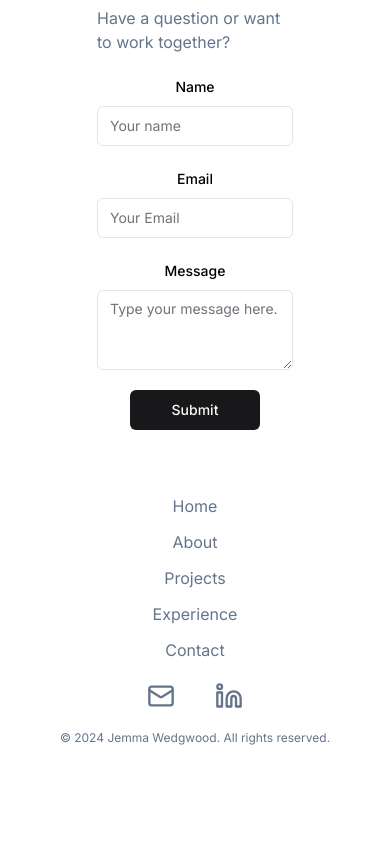
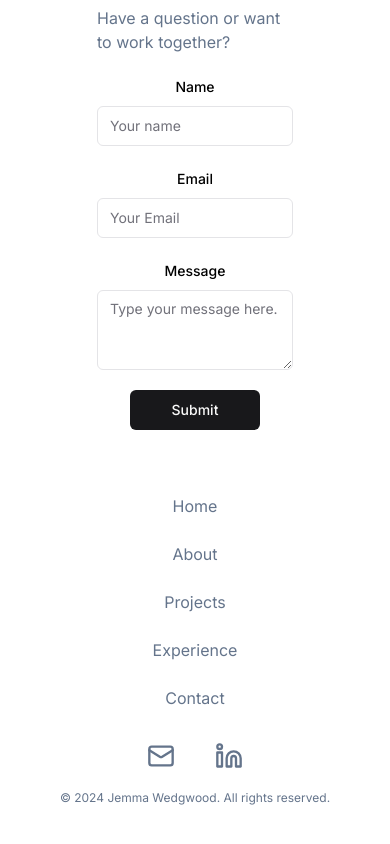
Before and after one commit to dylanvanh/jemma-website, a Next.js app: page / in a window 390 px wide. Shown: the part 4338-5182 px from the top of the page. Before the commit the page ends 5140 px from the top, so only its background shows below. Built offline with nearby package versions, Linux system fonts and the light colour scheme.

Commit message:
footer spacing

```diff
--- a/src/sections/footer-section.tsx
+++ b/src/sections/footer-section.tsx
@@ -7,7 +7,7 @@ export default function FooterSection() {
 
   return (
     <footer className="container flex flex-col items-center justify-center pb-14">
-      <div className="mb-5 flex flex-col items-center justify-center space-y-3 md:flex-row md:space-y-0">
+      <div className="mb-8 flex flex-col items-center justify-center space-y-6 md:flex-row md:space-y-0">
         {navBarConfig.navItems.map((item, index) => {
           return (
             <a
```
